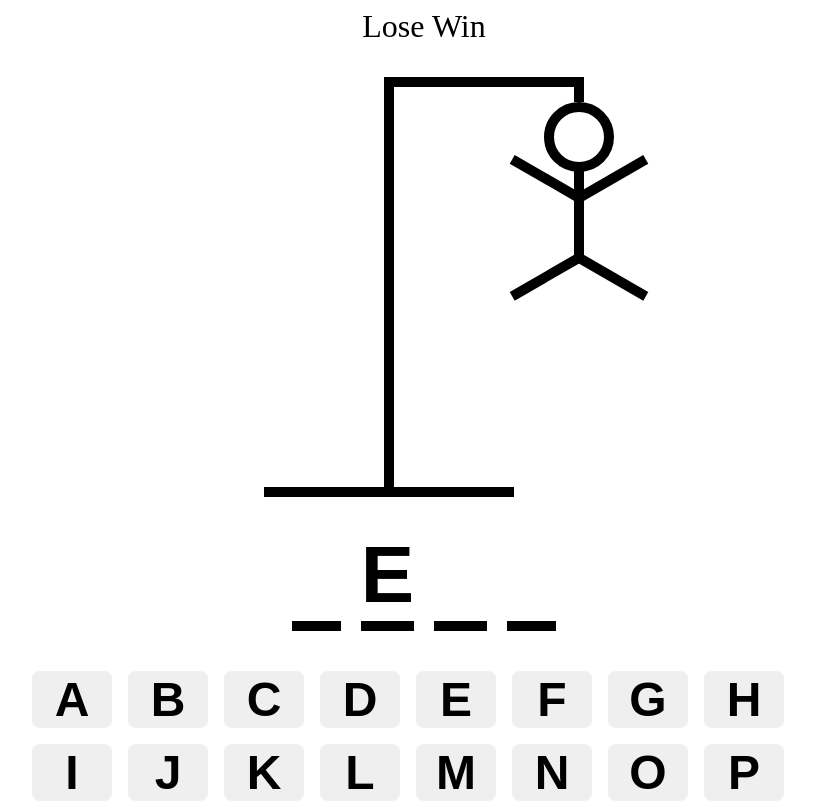
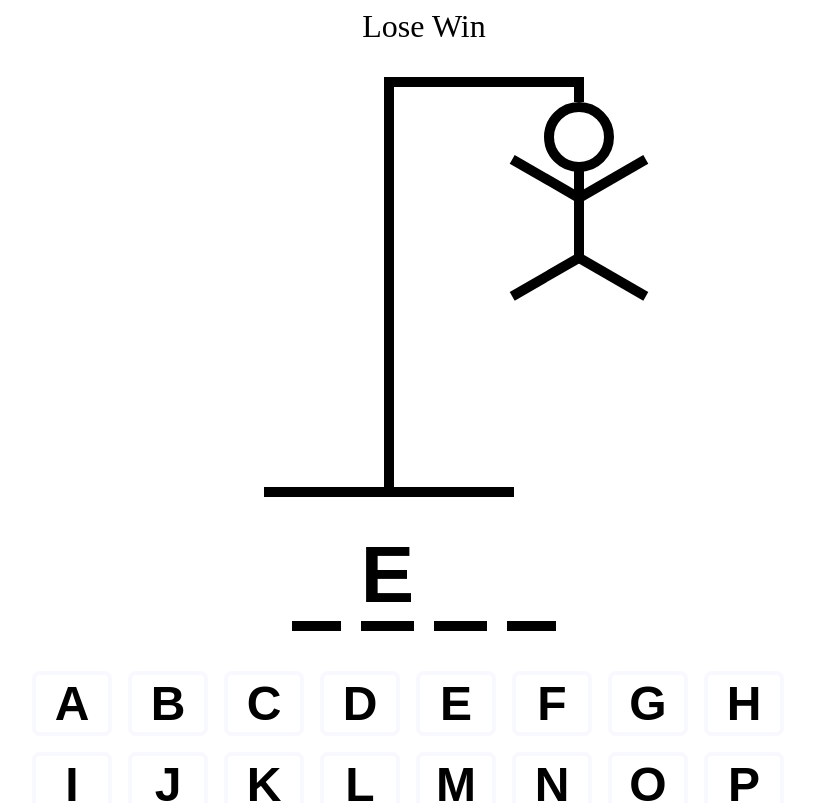
Before and after one commit to seanecal/hangman-game, a React (Vite) app in the folder aHangmanGame/: page / in a window 1280 px wide. Shown: the top 803 px of the page, without its empty margins (216-1031 px from the left). Built offline with nearby package versions, Linux system fonts and the light colour scheme.

Commit message:
keyboard style applied to the component

```diff
--- a/aHangmanGame/src/Keyboard.module.css
+++ b/aHangmanGame/src/Keyboard.module.css
@@ -5,10 +5,21 @@
   gap: 0.5em;
   margin: 8px;
   border-radius: 8px;
-  border: none;
+  border: 4px solid ghostwhite;
+  background: none;
 }
 
-.btn:hover {
+.btn.active{
+  background-color: orange;
+  color: ghostwhite;
+}
+
+.btn.inactive{
+  opacity: .3;
+}
+
+.btn:hover:not(:disabled),
+.btn:focus:not(:disabled) {
   color: orange;
   background-color: ghostwhite;
   box-shadow: 4px 2px;
--- a/aHangmanGame/src/Keyboard.tsx
+++ b/aHangmanGame/src/Keyboard.tsx
@@ -7,7 +7,7 @@ export function Keyboard() {
     <div>
       {KEYS.map(key => {
         return(
-          <button className={styles.btn} key={key}>
+          <button className={`${styles.btn}`} key={key}>
             {key.toUpperCase()}
           </button>
         )
```
